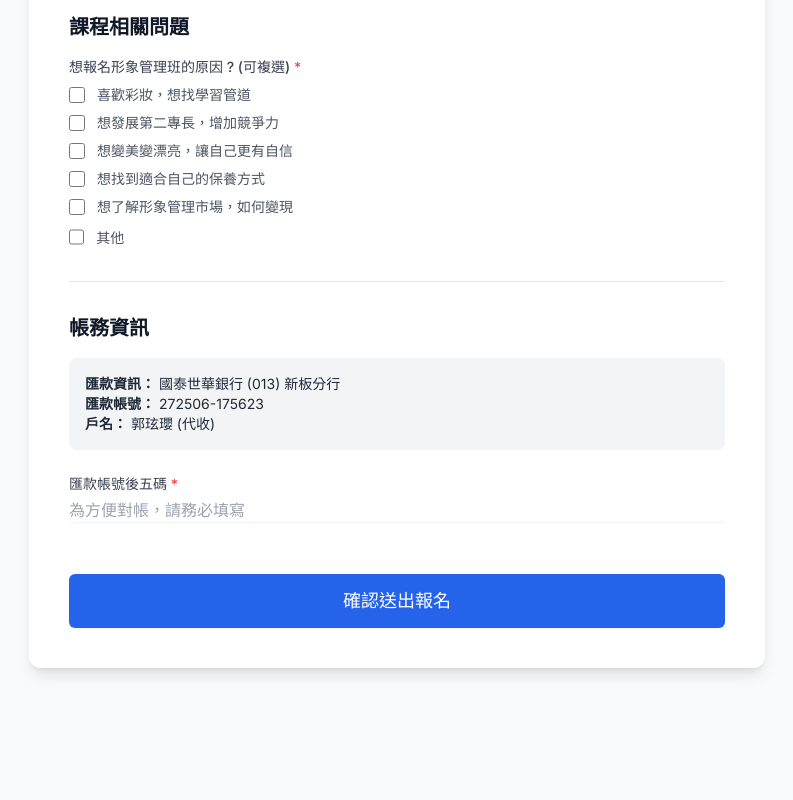
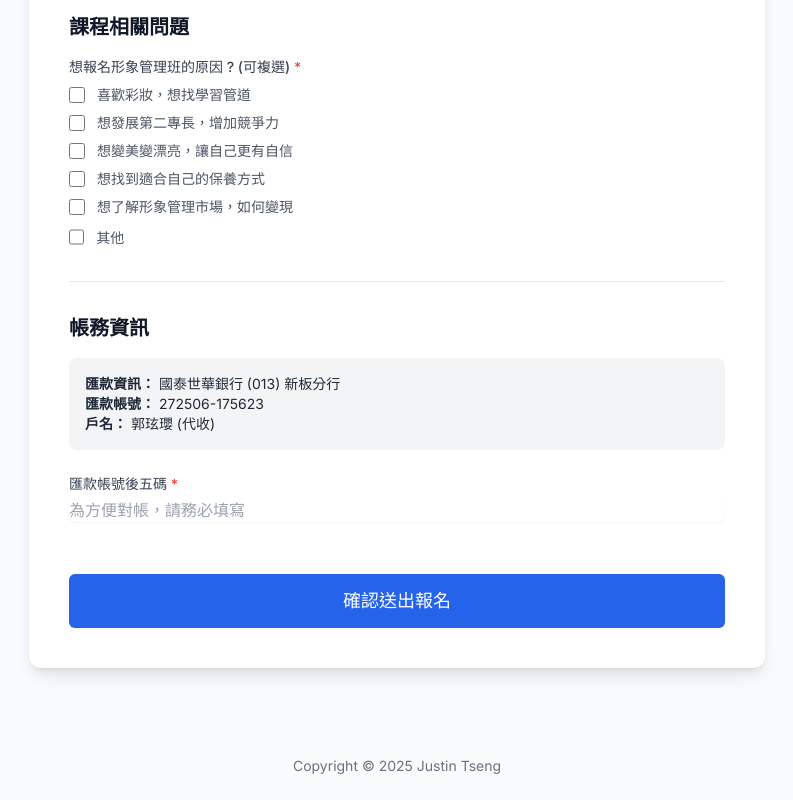
Before and after one commit to Cytigal/Beauty-Registration-system-, a plain HTML site: page index.html in a window 1280 px wide. Shown: the part 1301-2101 px from the top of the page, without its empty margins (243-1036 px from the left). Before the commit the page ends 2033 px from the top, so only its background shows below. Drawn offline with nearby package versions, Linux system fonts and the light colour scheme.

Commit message:
Update index.html

```diff
--- a/index.html
+++ b/index.html
@@ -208,6 +208,11 @@
         </div>
     </div>
 
+    <!-- 版權宣告 -->
+    <footer class="text-center py-6">
+        <p class="text-sm text-gray-500">Copyright © 2025 Justin Tseng</p>
+    </footer>
+
 <script>
 document.addEventListener('DOMContentLoaded', function() {
     // --- 變數定義 ---
```
